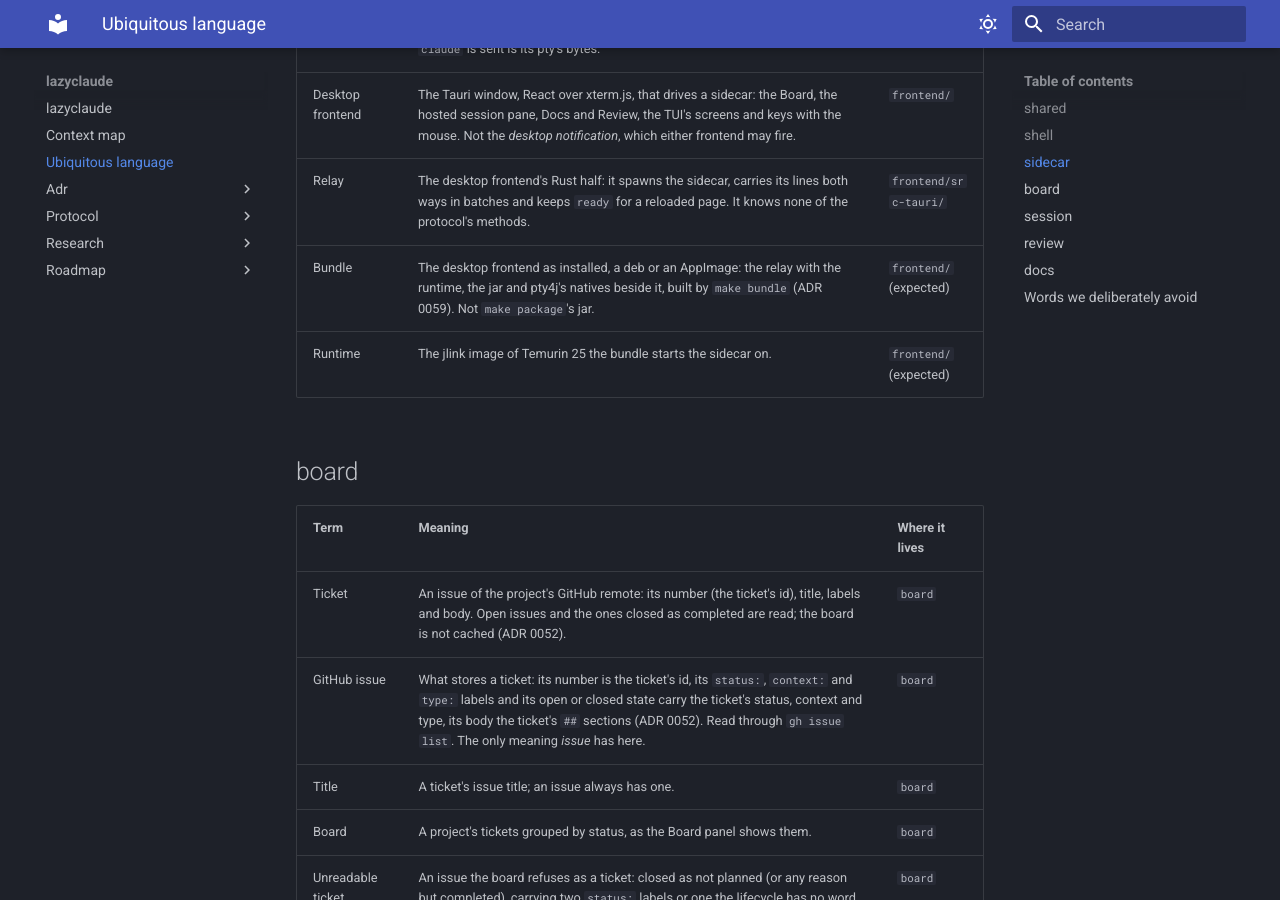
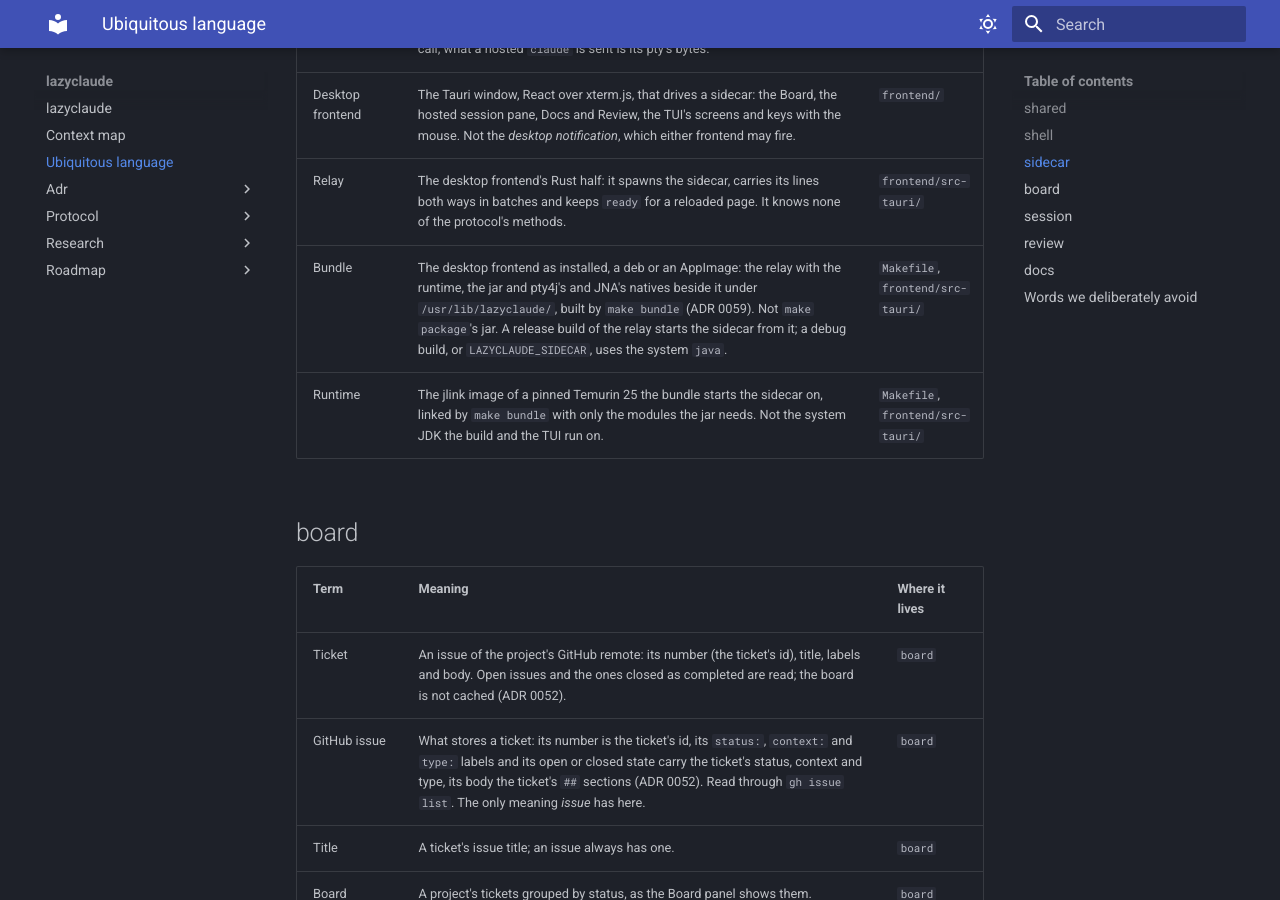
Before and after one commit to maxenceng/lazyclaude, an MkDocs documentation site: the page built from docs/glossary.md, in a window 1280 px wide and 900 px high, scrolled down 3484 px. Built offline with MkDocs 1.6.1 and Material for MkDocs 9.7.7, drawn with Linux system fonts in a browser that asks for light colours.

Commit message:
The glossary places the bundle and its runtime where they now live
Co-Authored-By: Claude Opus 5.5 <noreply@anthropic.com>

```diff
--- a/docs/glossary.md
+++ b/docs/glossary.md
@@ -53,8 +53,8 @@ words mean.
 | Protocol | The JSON-RPC 2.0 messages, one per line, that a frontend and its sidecar exchange: one method per `*Query`/`*Command` operation, inputs it takes and never answers (`pty/input`, `pty/resize`, `session/repaint`), `*/changed`, `review/mergedChanged`, `pty/output` and `session/exited` notifications, `ready` first (ADR 0050, ADR 0074). An *input* is that kind of call; what a hosted `claude` is sent is its pty's bytes. | `sidecar` |
 | Desktop frontend | The Tauri window, React over xterm.js, that drives a sidecar: the Board, the hosted session pane, Docs and Review, the TUI's screens and keys with the mouse. Not the *desktop notification*, which either frontend may fire. | `frontend/` |
 | Relay | The desktop frontend's Rust half: it spawns the sidecar, carries its lines both ways in batches and keeps `ready` for a reloaded page. It knows none of the protocol's methods. | `frontend/src-tauri/` |
-| Bundle | The desktop frontend as installed, a deb or an AppImage: the relay with the runtime, the jar and pty4j's natives beside it, built by `make bundle` (ADR 0059). Not `make package`'s jar. | `frontend/` (expected) |
-| Runtime | The jlink image of Temurin 25 the bundle starts the sidecar on. | `frontend/` (expected) |
+| Bundle | The desktop frontend as installed, a deb or an AppImage: the relay with the runtime, the jar and pty4j's and JNA's natives beside it under `/usr/lib/lazyclaude/`, built by `make bundle` (ADR 0059). Not `make package`'s jar. A release build of the relay starts the sidecar from it; a debug build, or `LAZYCLAUDE_SIDECAR`, uses the system `java`. | `Makefile`, `frontend/src-tauri/` |
+| Runtime | The jlink image of a pinned Temurin 25 the bundle starts the sidecar on, linked by `make bundle` with only the modules the jar needs. Not the system JDK the build and the TUI run on. | `Makefile`, `frontend/src-tauri/` |
 
 ## board
 
```
